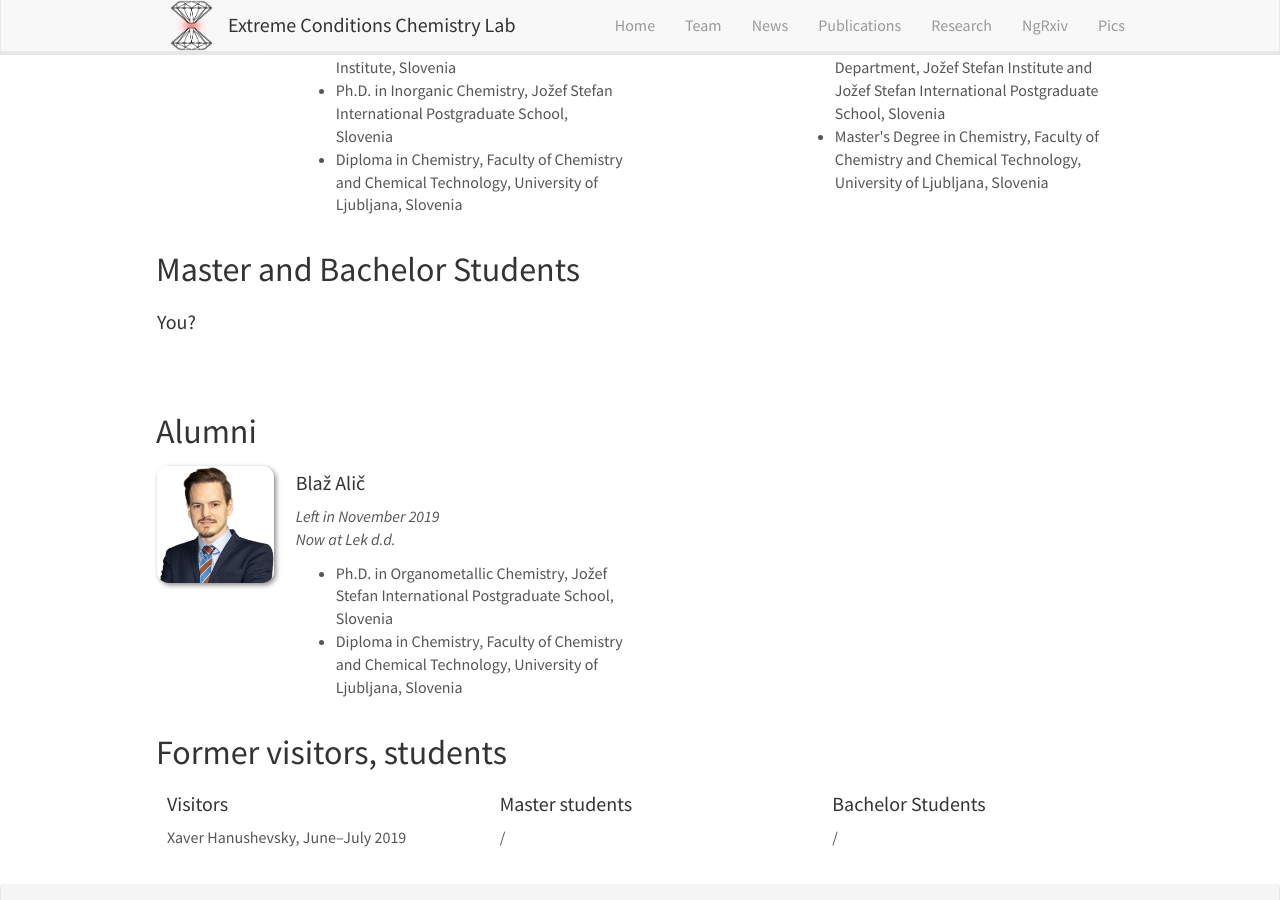
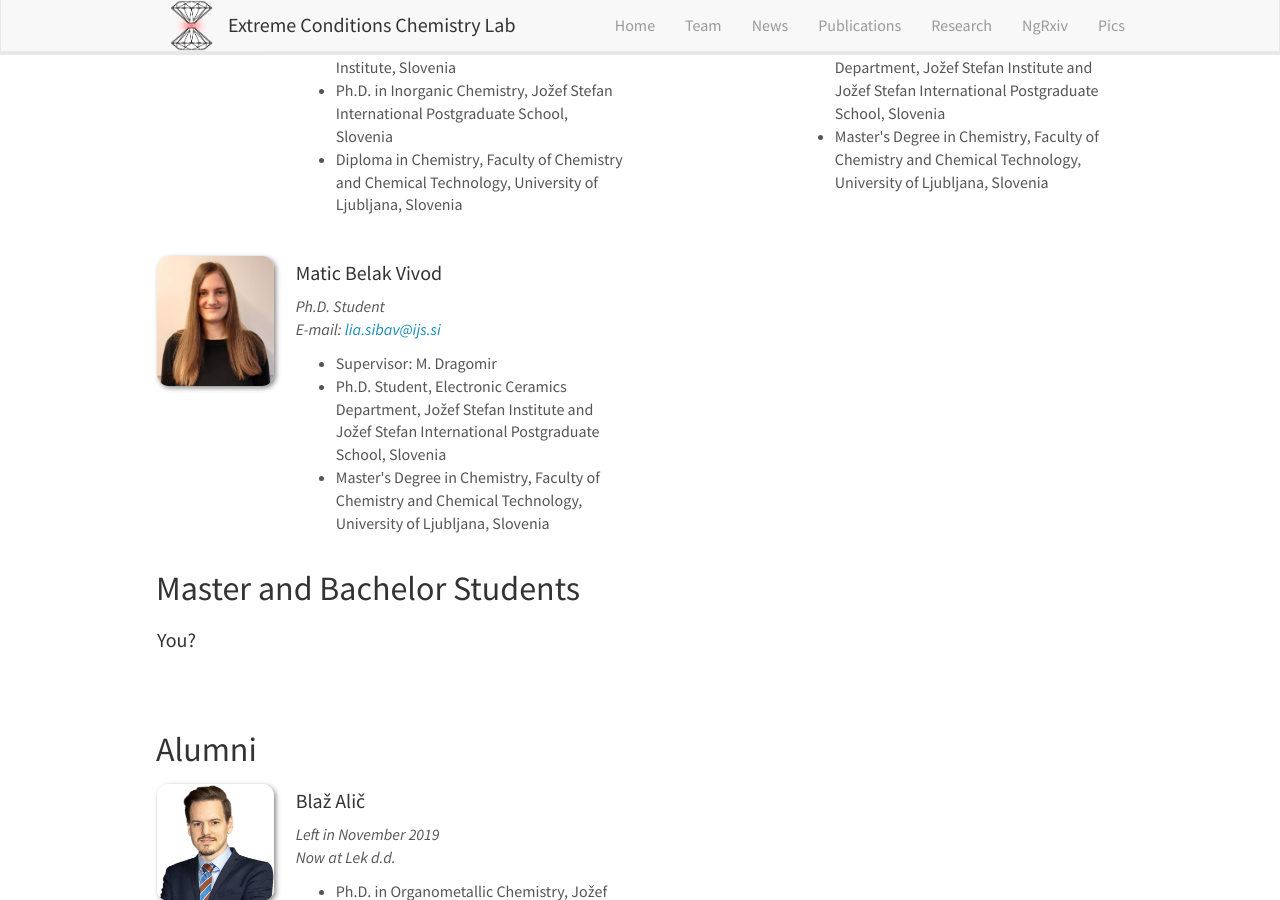
Before and after one commit to eccl-jsi/eccl-jsi.github.io, a Jekyll site: the page built from _pages/team.md, in a window 1280 px wide and 900 px high, scrolled down 775 px. Built offline with Jekyll 4.4.1, drawn with Linux system fonts in a browser that asks for light colours; nearby versions of some CDN libraries.

Commit message:
Update team_members.yml

```diff
--- a/_data/team_members.yml
+++ b/_data/team_members.yml
@@ -39,3 +39,13 @@
   education1: Supervisor&#58; M. Dragomir
   education2: Ph.D. Student, Electronic Ceramics Department, Jožef Stefan Institute and Jožef Stefan International Postgraduate School, Slovenia
   education3: Master's Degree in Chemistry, Faculty of Chemistry and Chemical Technology, University of Ljubljana, Slovenia
+
+- name: Matic Belak Vivod
+  photo: Lia.jpg
+  info: Ph.D. Student
+  email: lia.sibav@ijs.si
+  ID:
+  number_educ: 3
+  education1: Supervisor&#58; M. Dragomir
+  education2: Ph.D. Student, Electronic Ceramics Department, Jožef Stefan Institute and Jožef Stefan International Postgraduate School, Slovenia
+  education3: Master's Degree in Chemistry, Faculty of Chemistry and Chemical Technology, University of Ljubljana, Slovenia
```
